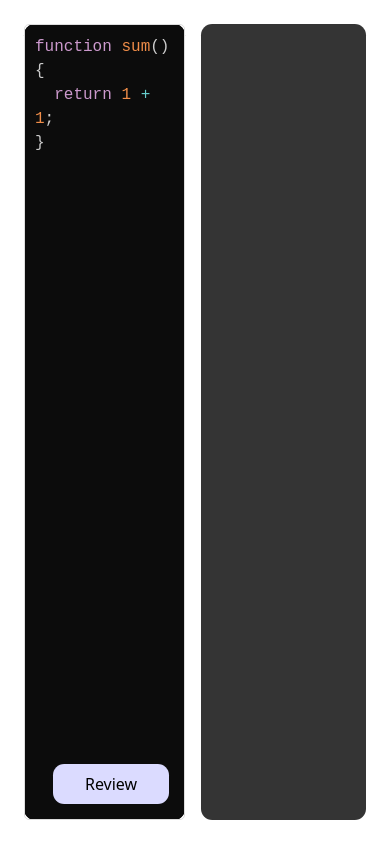
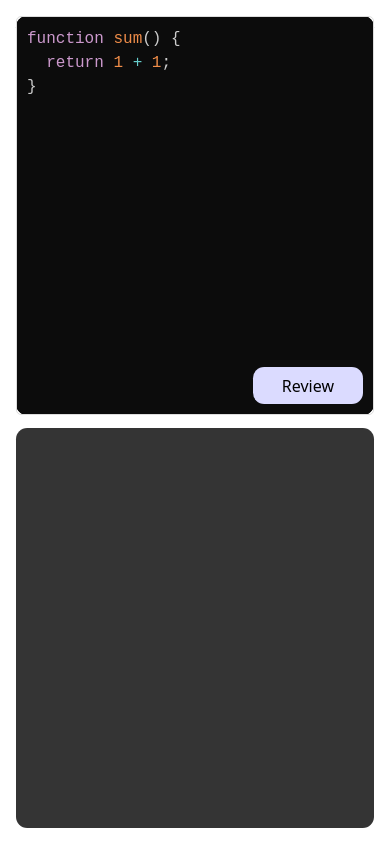
Before and after one commit to savankansagara1/CODE-REVIEW, a React (Vite) app in the folder frontend/: page / in a window 390 px wide. Built offline with nearby package versions, Linux system fonts and the light colour scheme.

Commit message:
Update App.css

```diff
--- a/frontend/src/App.css
+++ b/frontend/src/App.css
@@ -1,6 +1,6 @@
 * {
-  margin: 0%;
-  padding: 0%;
+  margin: 0;
+  padding: 0;
   box-sizing: border-box;
 }
 
@@ -11,6 +11,7 @@ body,
   width: 100%;
 }
 
+/* Layout container */
 main {
   height: 100%;
   width: 100%;
@@ -19,6 +20,7 @@ main {
   gap: 1rem;
 }
 
+/* Left and Right Sections */
 main .left,
 main .right {
   height: 100%;
@@ -26,6 +28,7 @@ main .right {
   border-radius: 0.7rem;
 }
 
+/* Left Side - Code Editor */
 main .left {
   background-color: #000000;
   position: relative;
@@ -41,6 +44,7 @@ main .left {
   background-color: #0c0c0c;
 }
 
+/* Review Button */
 main .left .review {
   position: absolute;
   bottom: 1rem;
@@ -54,10 +58,56 @@ main .left .review {
   border-radius: 0.7rem;
 }
 
-
+/* Right Side - Markdown Preview */
 main .right {
   background-color: #343434;
   padding: 1rem 2rem;
   font-size: 1.5rem;
   overflow: auto;
 }
+
+/* ✅ Responsive Design - Mobile Screens */
+@media (max-width: 768px) {
+  main {
+    flex-direction: column;
+    padding: 1rem;
+    gap: 0.5rem;
+  }
+
+  main .left,
+  main .right {
+    flex-basis: auto;
+    width: 100%;
+    height: 50%;
+  }
+
+  main .right {
+    font-size: 1.2rem;
+    padding: 0.8rem;
+  }
+
+  main .left .review {
+    bottom: 0.5rem;
+    right: 0.5rem;
+    padding: 0.4rem 1.5rem;
+  }
+}
+
+/* ✅ Tablets & Small Laptops */
+@media (max-width: 1024px) {
+  main {
+    padding: 1rem;
+    gap: 0.8rem;
+  }
+
+  main .right {
+    font-size: 1.3rem;
+    padding: 1rem;
+  }
+
+  main .left .review {
+    bottom: 0.7rem;
+    right: 0.7rem;
+    padding: 0.4rem 1.8rem;
+  }
+}
```
